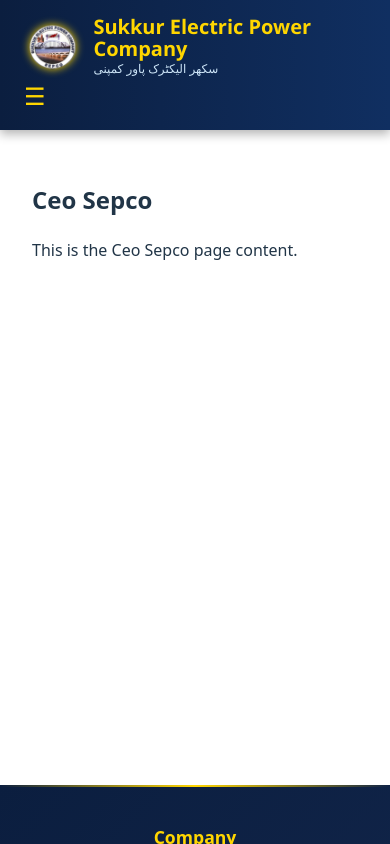
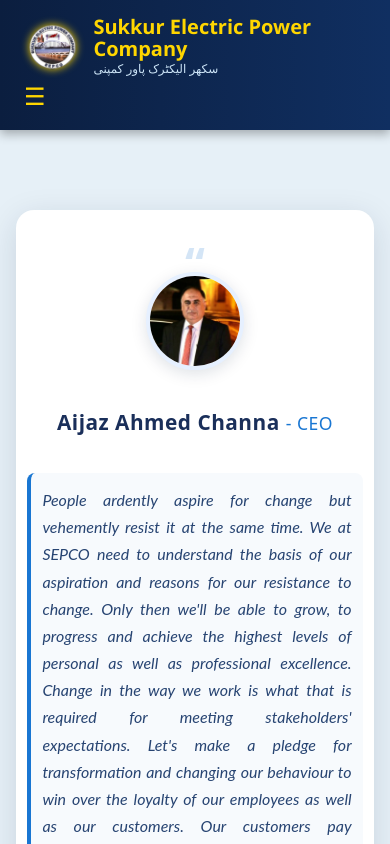
Before and after one commit to KashishTheCoder/Sepco, a React (Vite) app: page /pages/ceo-sepco in a window 390 px wide. Shown: the top 844 px of the page. Built offline with nearby package versions, Linux system fonts and the light colour scheme.

Commit message:
Create SEOSEPCO page

```diff
--- a/src/App.jsx
+++ b/src/App.jsx
@@ -10,6 +10,8 @@
 import Gallery from './components/Gallery';
 import BoardOfDirectors from './pages/BoardOfDirectors';
 import About from './pages/About';
+import CEOSEPCO from './pages/CEOSEPCO';
+import AreaOfResponsibility from './pages/AreaOfResponsibility';
 
 // Reusable page component
 const Page = ({ title }) => (
@@ -47,6 +49,8 @@
         <Route path="/" element={<Home />} />
         <Route path="/about" element={<About />} />
         <Route path="/pages/board-of-directors" element={<BoardOfDirectors />} />
+        <Route path="/pages/ceo-sepco" element={<CEOSEPCO />} />
+        <Route path="/pages/area-of-responsibility" element={<AreaOfResponsibility />} />
         <Route path="/pages/:pageId" element={<DynamicPage />} />
         <Route path="/tenders" element={<Page title="Tenders" />} />
         <Route path="/careers" element={<Page title="Careers" />} />
--- a/src/components/Navbar.jsx
+++ b/src/components/Navbar.jsx
@@ -22,6 +22,8 @@
   const buildLink = (label) => {
     if (label === 'About SEPCO') return '/about';
     if (label === 'Board of Directors') return '/pages/board-of-directors';
+    if (label === 'CEO SEPCO') return '/pages/ceo-sepco';
+    if (label === 'Area of Responsibility') return '/pages/area-of-responsibility';
     return `/pages/${label.toLowerCase().replace(/\s+/g, '-')}`;
   };
 
--- /dev/null
+++ b/src/pages/AreaOfResponsibility.jsx
@@ -0,0 +1,20 @@
+import React from 'react';
+import '../styles/AreaOfResponsibility.css';
+
+const jurisdiction = `Districts Sukkur, Ghotki, Khairpur, Kashmore / Kandhkot, and some portion of Rahimyar Khan District, Jacobabad, Shikarpur, Larkana, Kamber / Shahdadkot, Dadu some portion of Jamshoro District, Naushehro Feroze portion of Shaheed Benazirabad District.`;
+
+const AreaOfResponsibility = () => (
+  <div className="aor-bg">
+    <div className="aor-container">
+      <h1 className="aor-title">Load Management Schedule</h1>
+      <div className="aor-section">
+        <h2 className="aor-subtitle">Jurisdiction</h2>
+        <div className="aor-jurisdiction-card">
+          {jurisdiction}
+        </div>
+      </div>
+    </div>
+  </div>
+);
+
+export default AreaOfResponsibility;
--- /dev/null
+++ b/src/pages/CEOSEPCO.jsx
@@ -0,0 +1,21 @@
+import React from 'react';
+import '../styles/CEOSEPCO.css';
+import ceoImg from '../assets/chairman.jpg'; // Replace with actual CEO image if available
+
+const ceoMessage = `People ardently aspire for change but vehemently resist it at the same time. We at SEPCO need to understand the basis of our aspiration and reasons for our resistance to change. Only then we'll be able to grow, to progress and achieve the highest levels of personal as well as professional excellence. Change in the way we work is what that is required for meeting stakeholders' expectations. Let's make a pledge for transformation and changing our behaviour to win over the loyalty of our employees as well as our customers. Our customers pay whatever we earn as an employee or as a company. Our survival depends on the satisfaction of our customers which should stand at the top of our endeavor. This objective could be achieved only through "CARE" of our customers and employees.`;
+
+const CEOSEPCO = () => (
+  <div className="ceo-bg">
+    <div className="ceo-container">
+      <div className="ceo-quote-mark top">&ldquo;</div>
+      <div className="ceo-card">
+        <img src={ceoImg} alt="Aijaz Ahmed Channa - CEO" className="ceo-img" />
+        <h2 className="ceo-name">Aijaz Ahmed Channa <span>- CEO</span></h2>
+        <p className="ceo-message"><em>{ceoMessage}</em></p>
+      </div>
+      <div className="ceo-quote-mark bottom">&rdquo;</div>
+    </div>
+  </div>
+);
+
+export default CEOSEPCO;
--- /dev/null
+++ b/src/styles/AreaOfResponsibility.css
@@ -0,0 +1,69 @@
+.aor-bg {
+  /* min-height: 100vh; */
+  background: linear-gradient(120deg, #e6f0ff 0%, #f8fafc 100%);
+  display: flex;
+  align-items: flex-start;
+  justify-content: center;
+  padding: 3rem 1rem;
+}
+
+.aor-container {
+  background: #fff;
+  border-radius: 18px;
+  box-shadow: 0 8px 32px rgba(11,30,63,0.13);
+  max-width: 900px;
+  width: 100%;
+  padding: 2.5rem 2.5rem 2rem 2.5rem;
+  position: relative;
+  /* margin-top: 2rem; */
+  display: flex;
+  flex-direction: column;
+  align-items: flex-start;
+}
+
+.aor-title {
+  font-size: 2.5rem;
+  font-weight: 700;
+  color: #1a2f5a;
+  margin-bottom: 2.2rem;
+  text-align: center;
+  width: 100%;
+  letter-spacing: 0.5px;
+}
+
+.aor-section {
+  width: 100%;
+}
+
+.aor-subtitle {
+  font-size: 1.35rem;
+  color: #1976d2;
+  font-weight: 600;
+  margin-bottom: 1.1rem;
+  letter-spacing: 0.5px;
+}
+
+.aor-jurisdiction-card {
+  background: #f7fafd;
+  border-left: 5px solid #1976d2;
+  border-radius: 10px;
+  box-shadow: 0 2px 8px rgba(11,30,63,0.07);
+  padding: 1.2rem 2rem;
+  font-size: 1.13rem;
+  color: #1a2f5a;
+  line-height: 1.7;
+  font-family: 'Lato', sans-serif;
+}
+
+@media (max-width: 600px) {
+  .aor-container {
+    padding: 1.2rem 0.7rem 1.2rem 0.7rem;
+  }
+  .aor-title {
+    font-size: 1.5rem;
+  }
+  .aor-jurisdiction-card {
+    font-size: 1rem;
+    padding: 0.8rem 0.7rem;
+  }
+}
--- /dev/null
+++ b/src/styles/CEOSEPCO.css
@@ -0,0 +1,100 @@
+.ceo-bg {
+    min-height: 100vh;
+    background: #e6f0f7;
+    display: flex;
+    align-items: flex-start;
+    justify-content: center;
+    padding: 3rem 1rem 2rem 1rem;
+  }
+
+  .ceo-container {
+    background: #fff;
+    border-radius: 18px;
+    box-shadow: 0 8px 32px rgba(11,30,63,0.13);
+    max-width: 900px;
+    width: 100%;
+    padding: 2.5rem 2.5rem 2rem 2.5rem;
+    position: relative;
+    margin-top: 2rem;
+    display: flex;
+    flex-direction: column;
+    align-items: center;
+  }
+
+  .ceo-card {
+    display: flex;
+    flex-direction: column;
+    align-items: center;
+    width: 100%;
+  }
+
+  .ceo-img {
+    width: 140px;
+    height: 140px;
+    object-fit: cover;
+    border-radius: 50%;
+    box-shadow: 0 4px 16px rgba(11,30,63,0.13);
+    margin-bottom: 1.2rem;
+    border: 4px solid #e6f0ff;
+    background: #f7fafd;
+  }
+
+  .ceo-name {
+    font-size: 2rem;
+    font-weight: 600;
+    color: #1a2f5a;
+    margin-bottom: 1.2rem;
+    text-align: center;
+    letter-spacing: 0.5px;
+  }
+  .ceo-name span {
+    color: #1976d2;
+    font-weight: 500;
+    font-size: 1.1rem;
+  }
+
+  .ceo-message {
+    font-size: 1.13rem;
+    color: #274472;
+    line-height: 1.7;
+    text-align: justify;
+    margin-bottom: 1.5rem;
+    background: #f7fafd;
+    border-left: 4px solid #1976d2;
+    padding: 1.2rem 1.5rem;
+    border-radius: 8px;
+    font-family: 'Lato', sans-serif;
+  }
+
+  .ceo-quote-mark {
+    font-size: 2.8rem;
+    color: #1976d2;
+    font-weight: bold;
+    text-align: center;
+    width: 100%;
+    opacity: 0.18;
+    user-select: none;
+  }
+  .ceo-quote-mark.top {
+    margin-bottom: -1.5rem;
+  }
+  .ceo-quote-mark.bottom {
+    margin-top: -1.5rem;
+  }
+
+  @media (max-width: 600px) {
+    .ceo-container {
+      padding: 1.2rem 0.7rem 1.2rem 0.7rem;
+    }
+    .ceo-name {
+      font-size: 1.3rem;
+    }
+    .ceo-img {
+      width: 90px;
+      height: 90px;
+    }
+    .ceo-message {
+      font-size: 1rem;
+      padding: 0.8rem 0.7rem;
+    }
+  }
```
Also changed, not shown: 1 other file (tests, documents, lock files or other folders).
